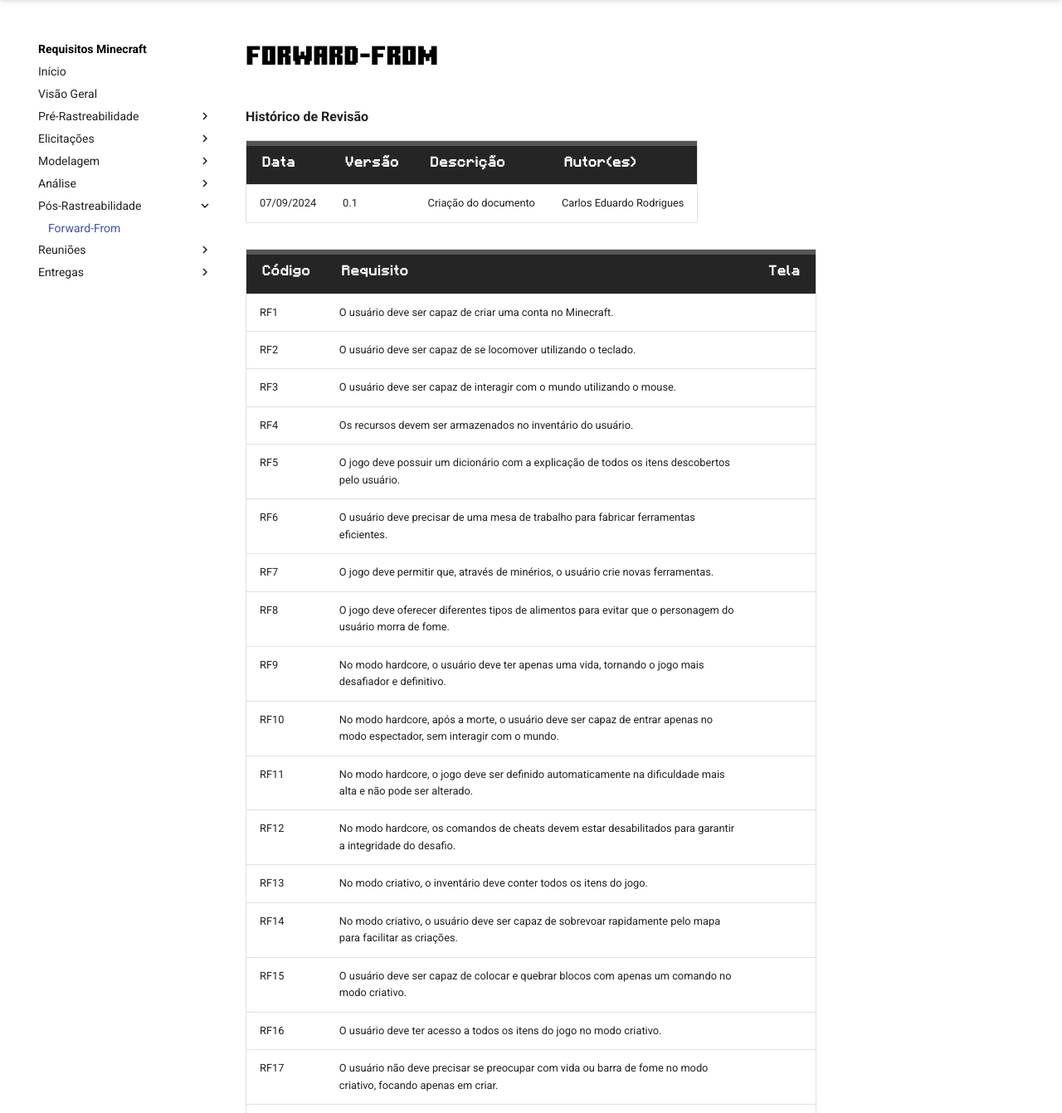
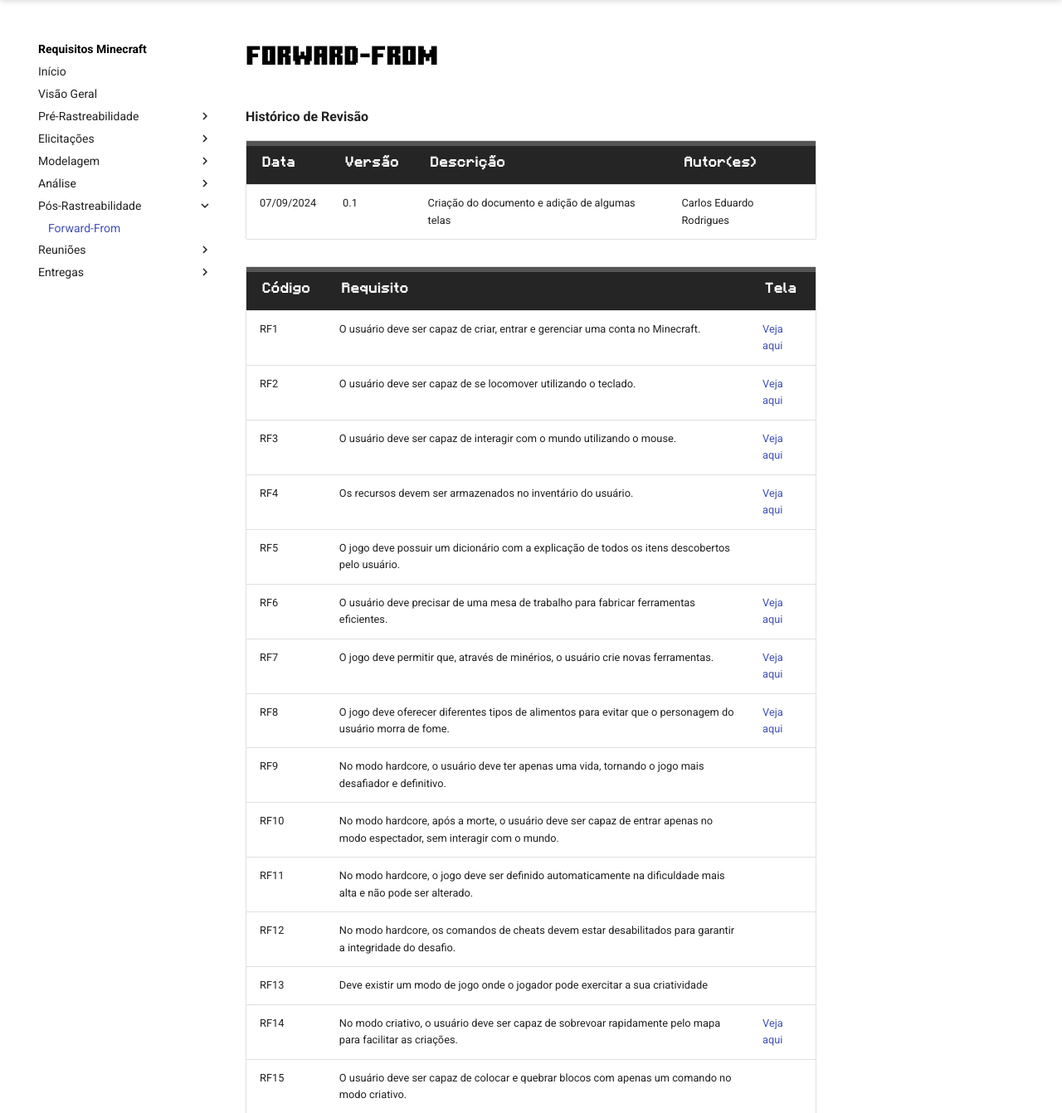
Before and after one commit to reqMinecraft2024/Requisitos-Minecraft, an MkDocs documentation site: the page built from docs/pos-rastreabilidade/forward-from.md, in a window 1280 px wide and 1400 px high, cut to the strip 58-1400 px from the top of the window. Shown: the whole strip at 83% size. Built offline with MkDocs 1.6.1 and Material for MkDocs 9.7.7, drawn with Linux system fonts in a browser that asks for light colours; some web fonts are replaced; comment, search, counter and statistics services are not loaded; some of the changed text lies outside the part shown.

Commit message:
[add] algumas telas

```diff
--- a/docs/pos-rastreabilidade/forward-from.md
+++ b/docs/pos-rastreabilidade/forward-from.md
@@ -3,28 +3,28 @@
 
 | Data   | Versão  | Descrição | Autor(es)|
 | --- | --- | --- | --- |
-| 07/09/2024 | 0.1 | Criação do documento | Carlos Eduardo Rodrigues |
+| 07/09/2024 | 0.1 | Criação do documento e adição de algumas telas | Carlos Eduardo Rodrigues |
 
 |Código|Requisito|Tela|
 |---|---|---|
-| RF1 | O usuário deve ser capaz de criar uma conta no Minecraft. |  |
-| RF2 | O usuário deve ser capaz de se locomover utilizando o teclado. |  |
-| RF3 | O usuário deve ser capaz de interagir com o mundo utilizando o mouse. |  |
-| RF4 | Os recursos devem ser armazenados no inventário do usuário. | |
+| RF1 | O usuário deve ser capaz de criar, entrar e gerenciar uma conta no Minecraft. | [Veja aqui](imgs/1.png) |
+| RF2 | O usuário deve ser capaz de se locomover utilizando o teclado. | [Veja aqui](imgs/2.png) |
+| RF3 | O usuário deve ser capaz de interagir com o mundo utilizando o mouse. | [Veja aqui](imgs/3.png) |
+| RF4 | Os recursos devem ser armazenados no inventário do usuário. | [Veja aqui](imgs/4.png) |
 | RF5 | O jogo deve possuir um dicionário com a explicação de todos os itens descobertos pelo usuário. |  |
-| RF6 | O usuário deve precisar de uma mesa de trabalho para fabricar ferramentas eficientes. | |
-| RF7 | O jogo deve permitir que, através de minérios, o usuário crie novas ferramentas. | |
-| RF8 | O jogo deve oferecer diferentes tipos de alimentos para evitar que o personagem do usuário morra de fome. | |
+| RF6 | O usuário deve precisar de uma mesa de trabalho para fabricar ferramentas eficientes. | [Veja aqui](imgs/6.png) |
+| RF7 | O jogo deve permitir que, através de minérios, o usuário crie novas ferramentas. | [Veja aqui](imgs/7.png) |
+| RF8 | O jogo deve oferecer diferentes tipos de alimentos para evitar que o personagem do usuário morra de fome. | [Veja aqui](imgs/8.png) |
 | RF9 | No modo hardcore, o usuário deve ter apenas uma vida, tornando o jogo mais desafiador e definitivo. |  |
 | RF10 | No modo hardcore, após a morte, o usuário deve ser capaz de entrar apenas no modo espectador, sem interagir com o mundo. | |
 | RF11 | No modo hardcore, o jogo deve ser definido automaticamente na dificuldade mais alta e não pode ser alterado. |  |
 | RF12 | No modo hardcore, os comandos de cheats devem estar desabilitados para garantir a integridade do desafio. | |
-| RF13 | No modo criativo, o inventário deve conter todos os itens do jogo. |  |
-| RF14 | No modo criativo, o usuário deve ser capaz de sobrevoar rapidamente pelo mapa para facilitar as criações. | |
+| RF13 |  Deve existir um modo de jogo onde o jogador pode exercitar a sua criatividade |  |
+| RF14 | No modo criativo, o usuário deve ser capaz de sobrevoar rapidamente pelo mapa para facilitar as criações. | [Veja aqui](imgs/14.png) |
 | RF15 | O usuário deve ser capaz de colocar e quebrar blocos com apenas um comando no modo criativo. |  |
-| RF16 | O usuário deve ter acesso a todos os itens do jogo no modo criativo. | |
-| RF17 | O usuário não deve precisar se preocupar com vida ou barra de fome no modo criativo, focando apenas em criar. |  |
-| RF18 | Mobs hostis devem ignorar a presença do usuário no modo criativo. ||
+| RF16 | O usuário deve ter acesso a todos os itens do jogo no modo criativo. | [Veja aqui](imgs/16.png) |
+| RF17 | O usuário não deve precisar se preocupar com vida ou barra de fome no modo criativo, focando apenas em criar. | [Veja aqui](imgs/17.png) |
+| RF18 | Mobs hostis devem ignorar a presença do usuário no modo criativo. | [Veja aqui](imgs/18.png) |
 | RF19 | No modo criativo, usuário deve ser capaz de alterar o clima e a hora do dia conforme necessário para suas criações. | |
 | RF20 | Deve haver um sistema de chat para comunicação entre os jogadores, com suporte a comandos especiais. |  |
 | RF21 | Jogos multiplayer devem permitir a criação e personalização de diversos modos de jogo, como construção, sobrevivência e PvP. |  |
```
Also changed, not shown: docs/Elicitacoes/resultados.md (+2 -2 lines), docs/pos-rastreabilidade/imgs/1.png (added), docs/pos-rastreabilidade/imgs/14.png (added), docs/pos-rastreabilidade/imgs/16.png (added), docs/pos-rastreabilidade/imgs/17.png (added), docs/pos-rastreabilidade/imgs/18.png (added), docs/pos-rastreabilidade/imgs/2.png (added), docs/pos-rastreabilidade/imgs/3.png (added), docs/pos-rastreabilidade/imgs/4.png (added), docs/pos-rastreabilidade/imgs/6.png (added), docs/pos-rastreabilidade/imgs/7.png (added), docs/pos-rastreabilidade/imgs/8.png (added).
